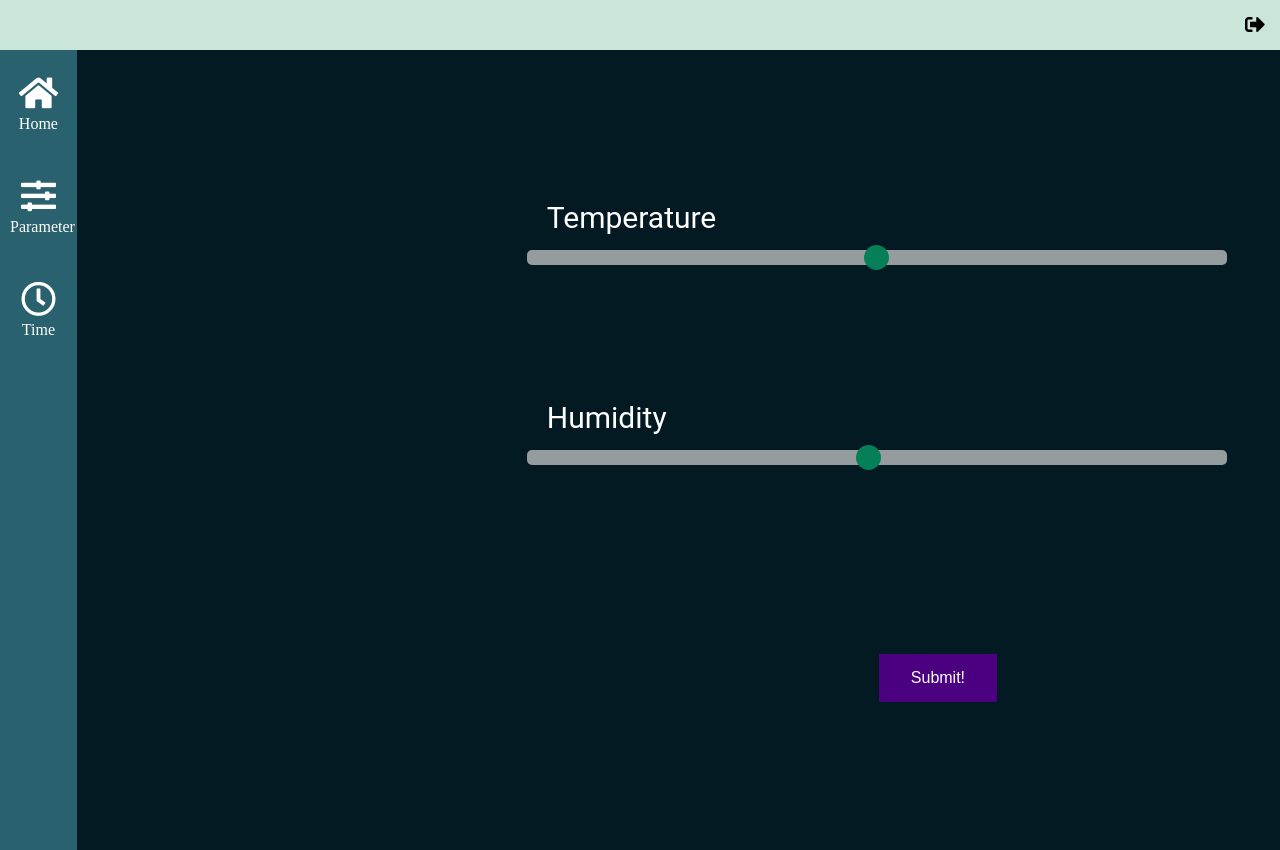
After one commit to anhkhoa1408/multi-disciplinary-project, a PHP site: page /html/setinfo.html in a window 1280 px wide. The commit adds this page. Run offline with PHP 8.4, Linux system fonts and the light colour scheme.

Commit message:
[KhoaNV] Update Code

```diff
--- /dev/null
+++ b/html/setinfo.html
@@ -0,0 +1,81 @@
+<!DOCTYPE html>
+<html lang="en">
+
+<head>
+    <meta charset="UTF-8">
+    <meta http-equiv="X-UA-Compatible" content="IE=edge">
+    <meta name="viewport" content="width=device-width, initial-scale=1.0">
+    <title>SprinklerIOT</title>
+    <link rel="stylesheet" href="/assets/fontawesome-free-5.15.3-web/fontawesome-free-5.15.3-web/css/all.css">
+    <link rel="stylesheet" href="/style.css">
+    <link rel="stylesheet" href="/src/gauge.css">
+    <link rel="stylesheet" href="/src/toggle.css">
+    <link rel="stylesheet" href="/src/slider.css">
+</head>
+
+<body>
+    <div id="main">
+        <!-- Header section -->
+        <div id="header-section">
+            <img src="" alt="" class="logo">
+
+            <div class="sign-out">
+                <a href="/html/login.html"><i class="fas fa-sign-out-alt"></i></a>
+            </div>
+        </div>
+
+        <!-- Navigation section -->
+        <div id="nav-section">
+            <ul class="nav">
+                <li><a href="" class="home-page"><i class="btn fas fa-home"></i></a>Home</li>
+                <li><a href="" class="set-info-page"><i class="btn fas fa-sliders-h"></i></a>Parameter</li>
+                <li><a href="" class="set-time-page"><i class="btn far fa-clock"></i></a>Time</li>
+            </ul>
+        </div>
+
+        <!-------------------------------------------------------------------------------------------------->
+        <!--Author:Nguyen Van Khoa ------------------------------------------------------------------------->
+        <!--Id: Content-slider ----------------------------------------------------------------------------->
+        <!--Note: Set Info---------------------------------------------------------------------------------->
+        <div id="content-slider">
+
+            <!--Temperature-->
+            <div class="slidecontainer">
+                <input type="range" min="0" max="100" value="50" class="slider-temperature" id="Temperature">
+
+                <div class="gauge gauge-temp">
+                    <div class="temperature">
+                        <p>Temperature</p>
+                    </div>
+                </div>
+
+                <div class="gauge gauge-temp-number">
+                    <div class="temperature-number">
+                        <p><span id="demo"></span>°C</p>
+                    </div>
+                </div>
+            </div>
+
+            <!--Humidity-->
+            <div class="slidecontainer">
+                <input type="range" min="0" max="1024" value="500" class="slider-humidity" id="Humidity">
+
+                <div class="gauge gauge-humid">
+                    <div class="humidity">
+                        <p>Humidity</p>
+                    </div>
+                </div>
+
+                <div class="gauge gauge-humid-number">
+                    <div class="humidity-number">
+                        <p><span id="humid"></span></p>
+                    </div>
+                </div>
+            </div>
+
+            <button type="button" class="button" onclick="alert('Hello world!')">Submit!</button>
+
+            <script src="/src/slider.js"></script>
+        </div>
+    </div>
+</body>
--- a/index.html
+++ b/index.html
@@ -10,8 +10,6 @@
     <link rel="stylesheet" href="/style.css">
     <link rel="stylesheet" href="/src/gauge.css">
     <link rel="stylesheet" href="src/toggle.css">
-
-
 </head>
 
 <body>
@@ -30,7 +28,7 @@
             <ul class="nav">
                 <li><a href="" class="home-page"><i class="btn fas fa-home"></i></a>Home</li>
                 <li><a href="" class="set-info-page"><i class="btn fas fa-sliders-h"></i></a>Parameter</li>
-                <li><a href="" class="set-time-page"><i class="btn far fa-clock"></i></a>Time</li>
+                <li><a href="" class="set-time-page"><i class="btn far fa-clock"></i></a>SetTime</li>
             </ul>
         </div>
 
@@ -63,6 +61,7 @@
             </div>
             <script src="src/gauge.js"></script>
 
+            <!-- button ON/OFF -->
             <div class="toggle">
                 <p class="off-switch">Off</p>
                 <label class="switch">
--- /dev/null
+++ b/src/slider.css
@@ -0,0 +1,104 @@
+.slidecontainer {
+    /* width: 100%; */
+    position: relative;
+    width: 700px;
+    left: 450px;
+    /* Width of the outside container */
+}
+
+
+/* The slider itself */
+
+.slider-temperature {
+    position: absolute;
+    -webkit-appearance: none;
+    width: 100%;
+    height: 15px;
+    border-radius: 5px;
+    background: #d3d3d3;
+    outline: none;
+    opacity: 0.7;
+    -webkit-transition: .2s;
+    transition: opacity .2s;
+    /* Position */
+    top: 200px;
+}
+
+.slider-humidity {
+    position: absolute;
+    -webkit-appearance: none;
+    width: 100%;
+    height: 15px;
+    border-radius: 5px;
+    background: #d3d3d3;
+    outline: none;
+    opacity: 0.7;
+    -webkit-transition: .2s;
+    transition: opacity .2s;
+    /* Position */
+    top: 400px;
+}
+
+
+/* Mouse-over effects */
+
+.slider:hover {
+    opacity: 1;
+    /* Fully shown on mouse-over */
+}
+
+
+/* The slider handle (use -webkit- (Chrome, Opera, Safari, Edge) and -moz- (Firefox) to override default look) */
+
+.slider-temperature::-webkit-slider-thumb {
+    -webkit-appearance: none;
+    appearance: none;
+    width: 25px;
+    height: 25px;
+    border-radius: 50%;
+    background: #04AA6D;
+    cursor: pointer;
+}
+
+.slider-temperature::-moz-range-thumb {
+    width: 25px;
+    height: 25px;
+    border-radius: 50%;
+    background: #04AA6D;
+    cursor: pointer;
+}
+
+.slider-humidity::-webkit-slider-thumb {
+    -webkit-appearance: none;
+    appearance: none;
+    width: 25px;
+    height: 25px;
+    border-radius: 50%;
+    background: #04AA6D;
+    cursor: pointer;
+}
+
+.slider-humidity::-moz-range-thumb {
+    width: 25px;
+    height: 25px;
+    border-radius: 50%;
+    background: #04AA6D;
+    cursor: pointer;
+}
+
+.button {
+    background-color: indigo;
+    border: none;
+    color: white;
+    padding: 15px 32px;
+    text-align: center;
+    text-decoration: none;
+    display: inline-block;
+    font-size: 16px;
+    margin: 4px 2px;
+    cursor: pointer;
+    /*Position*/
+    position: absolute;
+    top: 600px;
+    left: 800px;
+}
--- /dev/null
+++ b/src/slider.js
@@ -0,0 +1,16 @@
+var slider = document.getElementById("Temperature");
+var output = document.getElementById("demo");
+output.innerHTML = slider.value; // Display the default slider value
+
+// Update the current slider value (each time you drag the slider handle)
+slider.oninput = function() {
+    output.innerHTML = this.value;
+}
+
+var sliderhumid = document.getElementById("Humidity");
+var outputhumid = document.getElementById("humid");
+outputhumid.innerHTML = sliderhumid.value;
+
+sliderhumid.oninput = function() {
+    outputhumid.innerHTML = this.value;
+}
--- a/style.css
+++ b/style.css
@@ -1,17 +1,22 @@
 /* Utils */
+
 * {
     padding: 0;
     margin: 0;
     box-sizing: border-box;
 }
 
-html, body {
+html,
+body {
     height: 100%;
 }
 
+
 /* Home section */
 
+
 /* Header section */
+
 #main {
     height: 100%;
 }
@@ -27,8 +32,7 @@ html, body {
     z-index: 1;
 }
 
-
-#header-section .sign-out{
+#header-section .sign-out {
     float: right;
     overflow: hidden;
     line-height: 50px;
@@ -37,8 +41,9 @@ html, body {
 #header-section .fas.fa-sign-out-alt {
     font-size: 20px;
     padding: 15px;
-    color:black;
+    color: black;
 }
+
 
 /* Navigation section */
 
@@ -82,6 +87,7 @@ html, body {
     /* border: 1px solid #fff; */
 }
 
+
 /* Content section */
 
 #content-section {
@@ -106,10 +112,65 @@ html, body {
     right: 15%;
 }
 
+
+/*Function: content slider*/
+
+#content-slider {
+    width: 94%;
+    height: 100%;
+    margin-top: 50px;
+    float: right;
+    overflow: hidden;
+    background-color: #041A23;
+    position: relative;
+}
+
+#content-slider .gauge.gauge-temp {
+    position: absolute;
+    top: 150px;
+    left: 20px;
+}
+
+#content-slider .gauge.gauge-humid {
+    position: absolute;
+    top: 350px;
+    left: 20px;
+}
+
+#content-slider .gauge.gauge-temp-number {
+    position: absolute;
+    top: 190px;
+    left: 1000px;
+    color: indigo;
+    background-color: white;
+    border: 1px black;
+    width: 100px;
+    height: 50px;
+    text-align: center;
+}
+
+#content-slider .gauge.gauge-humid-number {
+    position: absolute;
+    top: 390px;
+    left: 1000px;
+    color: indigo;
+    background-color: white;
+    border: 1px black;
+    width: 100px;
+    height: 50px;
+    text-align: center;
+}
+
+
+/*Function: Gauge*/
+
 #content-section .gauge {
     padding-top: 15px;
     text-align: center;
 }
+
+
+/*Function: Toggle*/
 
 #content-section .toggle {
     display: block;
```
